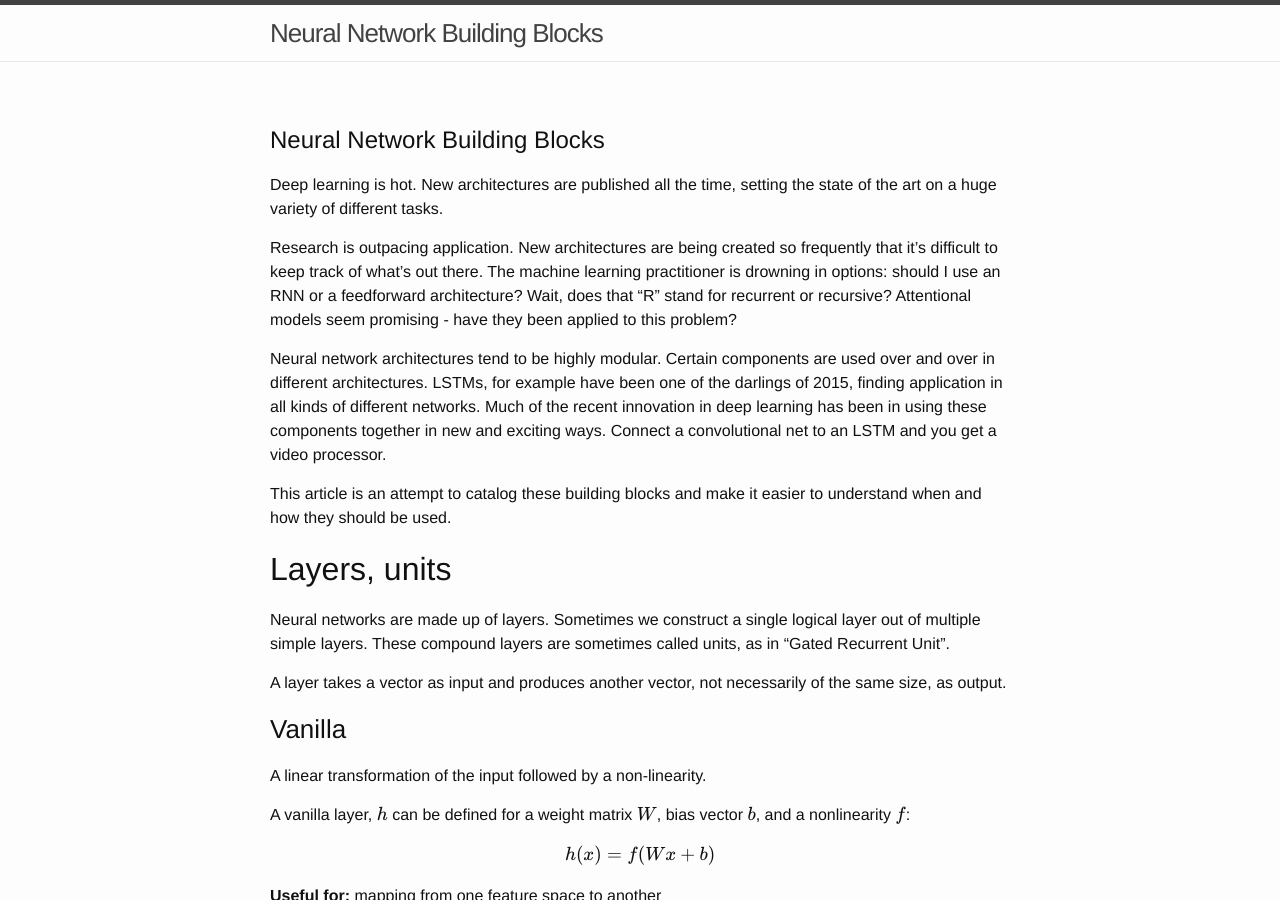
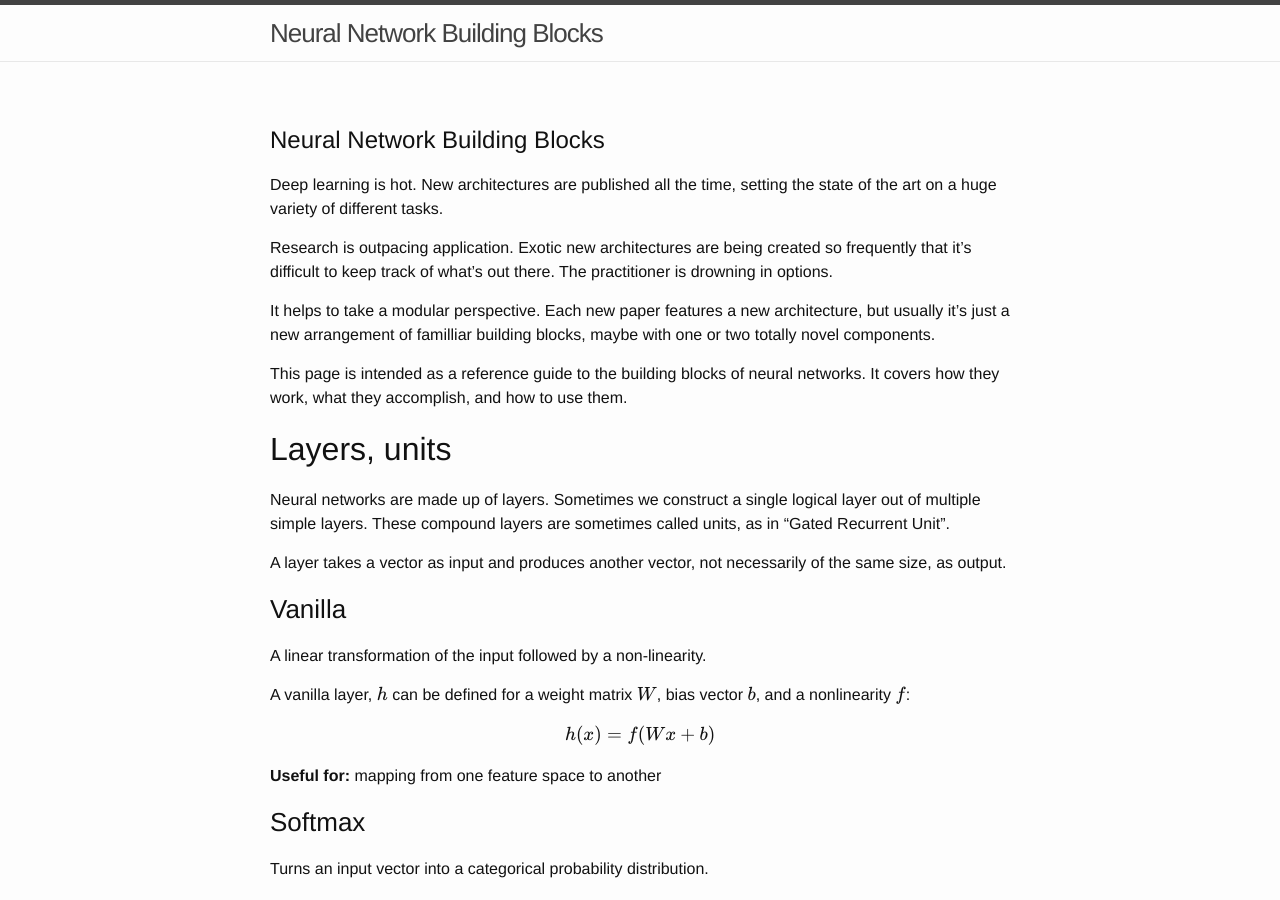
Before and after one commit to GradySimon/neural-network-building-blocks, a Jekyll site: the page built from index.md, in a window 1280 px wide and 900 px high. Built offline with Jekyll 4.4.1, drawn with Linux system fonts in a browser that asks for light colours; formulas are drawn with MathJax 3.

Commit message:
Edit the intro

```diff
--- a/index.md
+++ b/index.md
@@ -6,11 +6,11 @@ layout: page
 
 Deep learning is hot. New architectures are published all the time, setting the state of the art on a huge variety of different tasks.
 
-Research is outpacing application. New architectures are being created so frequently that it's difficult to keep track of what's out there. The machine learning practitioner is drowning in options: should I use an RNN or a feedforward architecture? Wait, does that "R" stand for recurrent or recursive? Attentional models seem promising - have they been applied to this problem?
+Research is outpacing application. Exotic new architectures are being created so frequently that it's difficult to keep track of what's out there. The practitioner is drowning in options.
 
-Neural network architectures tend to be highly modular. Certain components are used over and over in different architectures. LSTMs, for example have been one of the darlings of 2015, finding application in all kinds of different networks. Much of the recent innovation in deep learning has been in using these components together in new and exciting ways. Connect a convolutional net to an LSTM and you get a video processor.
+It helps to take a modular perspective. Each new paper features a new architecture, but usually it's just a new arrangement of familliar building blocks, maybe with one or two totally novel components.
 
-This article is an attempt to catalog these building blocks and make it easier to understand when and how they should be used.
+This page is intended as a reference guide to the building blocks of neural networks. It covers how they work, what they accomplish, and how to use them.
 
 ## Layers, units
 Neural networks are made up of layers. Sometimes we construct a single logical layer out of multiple simple layers. These compound layers are sometimes called units, as in "Gated Recurrent Unit".
```
